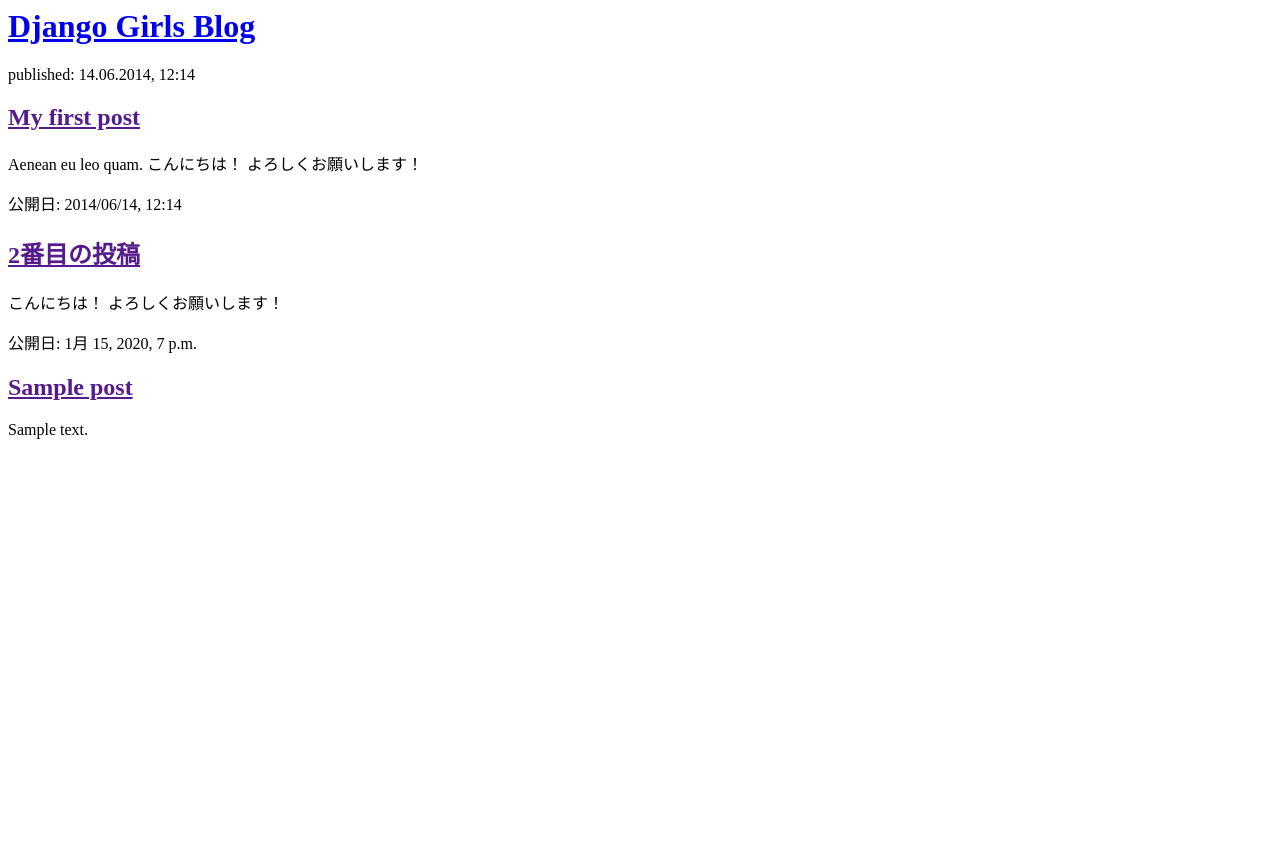
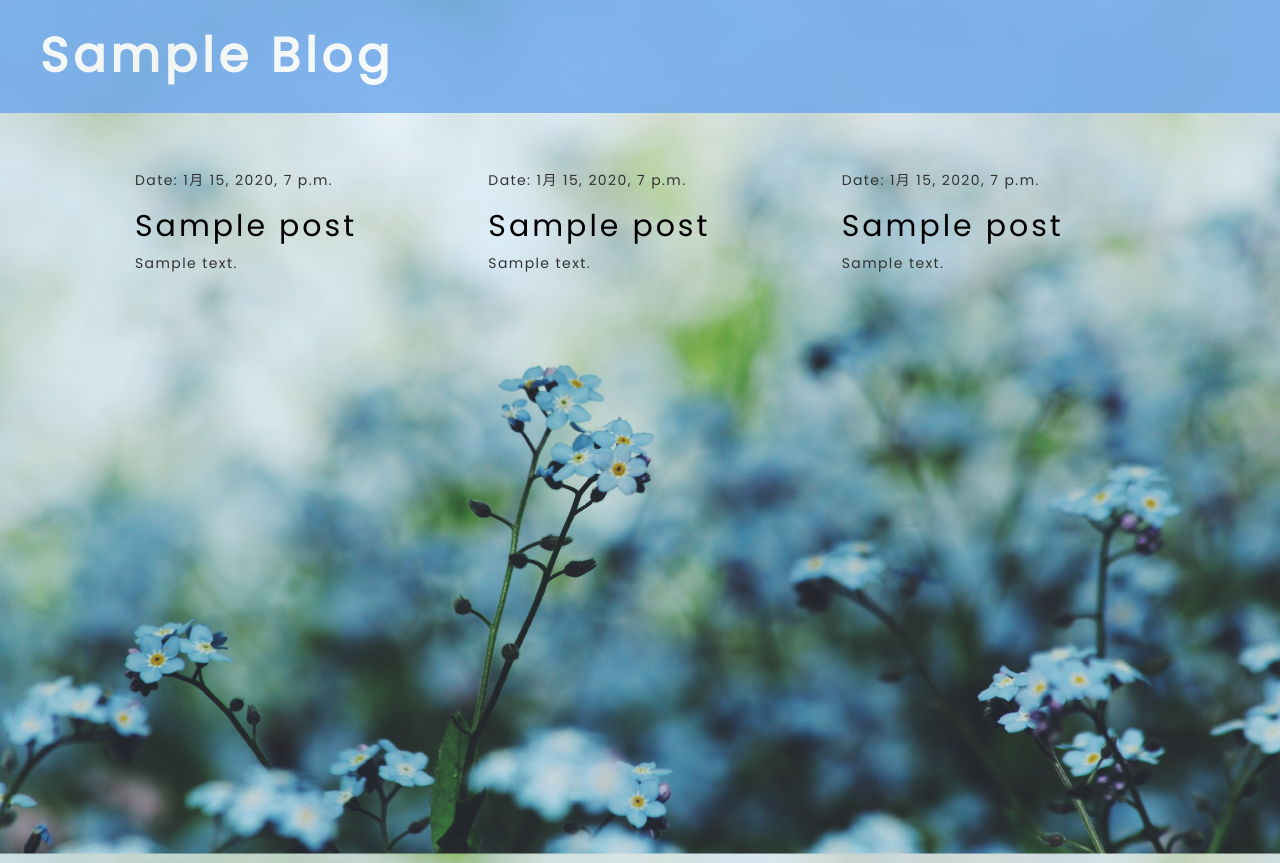
Before and after one commit to caorer/DjangoTraining, a Django app: page / in a window 1280 px wide. Before the commit the page ends 439 px from the top, so only its background shows below. Run offline with Django 3.2, Linux system fonts and the light colour scheme; tables that the repository leaves empty hold one stand-in row (values such as "Sample post"); some libraries are stand-ins or nearby versions.

Commit message:
publishしたポストをpost_htmlに表示してみる（bootstrapでレイアウト調整）

```diff
--- /dev/null
+++ b/blog/static/css/blog.css
@@ -0,0 +1,55 @@
+body {
+    font-family: 'Zen Kaku Gothic New', 'Poppins';
+    letter-spacing: 0.1em;
+    background-size: cover;
+    background-attachment: fixed;
+}
+
+.page-header {
+    background-color: #6BA7ED;
+    margin-top: 0;
+    margin-left: 0;
+    width: 100%;
+    padding: 10px 20px 20px 40px;
+    border: none;
+    opacity: 0.8;
+    position: fixed;
+}
+
+.page-header h1, .page-header h1 a, .page-header h1 a:visited, .page-header h1 a:active {
+    color: #ffffff;
+    font-size: 36pt;
+    text-decoration: none;
+}
+
+.posts {
+    padding-top: 150px;
+    padding-left: 20px;
+}
+
+.row {
+    margin-left: 100px;
+    margin-right: 100px;
+    margin-top: 20px;
+    margin-bottom: 20px;
+}
+
+.post {
+    padding:10px 10px;
+    border: black;
+    background-color: #ffffff;
+}
+
+h1 {
+    font-weight: 700;
+    font-size: 50px;
+    letter-spacing: 0.1em;
+}
+
+h2 {
+    letter-spacing: 0.1em;
+}
+
+h1 a, h2 a {
+    color: #000;
+}
--- a/blog/templates/blog/post_list.html
+++ b/blog/templates/blog/post_list.html
@@ -1,24 +1,20 @@
+{% load static %}
 <html>
     <head>
-        <title>Django Girls blog</title>
+        <title>Sample Blog</title>
+        <link rel="preconnect" href="https://fonts.googleapis.com">
+        <link rel="preconnect" href="https://fonts.gstatic.com" crossorigin>
+        <link href="https://fonts.googleapis.com/css2?family=Lobster&Zen+Kaku+Gothic+New&family=Poppins&display=swap" rel="stylesheet">
+        <link rel="stylesheet" href="//maxcdn.bootstrapcdn.com/bootstrap/3.2.0/css/bootstrap.min.css">
+        <link rel="stylesheet" href="//maxcdn.bootstrapcdn.com/bootstrap/3.2.0/css/bootstrap-theme.min.css">
+        <link rel="stylesheet" href="{% static 'css/blog.css' %}">
     </head>
-    <body>
-        <div>
-            <h1><a href="/">Django Girls Blog</a></h1>
+    <body background=" {% static 'images/IMG_3970.JPG' %}">
+        <div class="page-header">
+            <h1><a href="/">Sample Blog</a></h1>
         </div>
-
-        <div>
-            <p>published: 14.06.2014, 12:14</p>
-            <h2><a href="">My first post</a></h2>
-            <p>Aenean eu leo quam. こんにちは！ よろしくお願いします！ </p>
-        </div>
-
-        <div>
-            <p>公開日: 2014/06/14, 12:14</p>
-            <h2><a href="">2番目の投稿</a></h2>
-            <p> こんにちは！ よろしくお願いします！ </p>
-        </div>
-
+        <div class="posts">
+            <!--
                 {% for post in posts %}
                     <div>
                         <p>公開日: {{ post.published_date }}</p>
@@ -26,5 +22,53 @@
                         <p> {{ post.text|linebreaksbr }} </p>
                     </div>
                 {% endfor %}
-    </body>
+            -->
+            {% for post in posts %}
+            <div class="row">
+                <div class="col-sm-4">
+                    <p>Date: {{ post.published_date }}</p>
+                    <h2><a href="">{{ post.title }}</a></h2>
+                    <p> {{ post.text|linebreaksbr }} </p>
+                </div>
+                <div class="col-sm-4">
+                    <p>Date: {{ post.published_date }}</p>
+                    <h2><a href="">{{ post.title }}</a></h2>
+                    <p> {{ post.text|linebreaksbr }} </p>
+                </div>
+                <div class="col-sm-4">
+                    <p>Date: {{ post.published_date }}</p>
+                    <h2><a href="">{{ post.title }}</a></h2>
+                    <p> {{ post.text|linebreaksbr }} </p>
+                </div>
+            </div>
+            {% endfor %}
+            <br>
+            <br>
+            <br>
+            <br>
+            <br>
+            <br>
+            <br>
+            <br>
+            <br>
+            <br>
+            <br>
+            <br>
+            <br>
+            <br>
+            <br>
+            <br>
+            <br>
+            <br>
+            <br>
+            <br>
+            <br>
+            <br>
+            <br>
+            <br>
+            <br>
+            <br>
+            <br>
+            <br>
+        </div>
 </html>
```
Also changed, not shown: blog/static/images/IMG_3970.JPG (added). Lines whose indentation alone changed are shown as unchanged.
